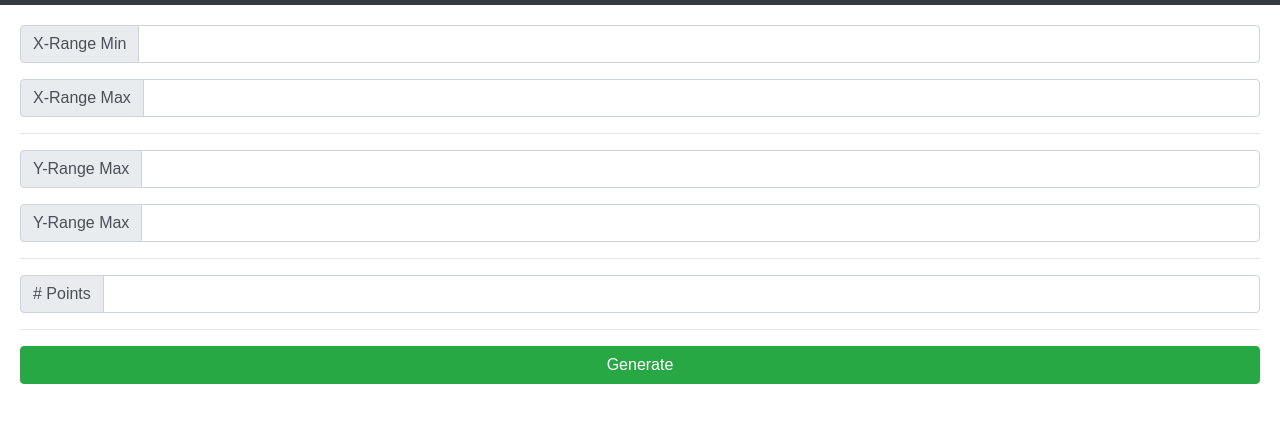
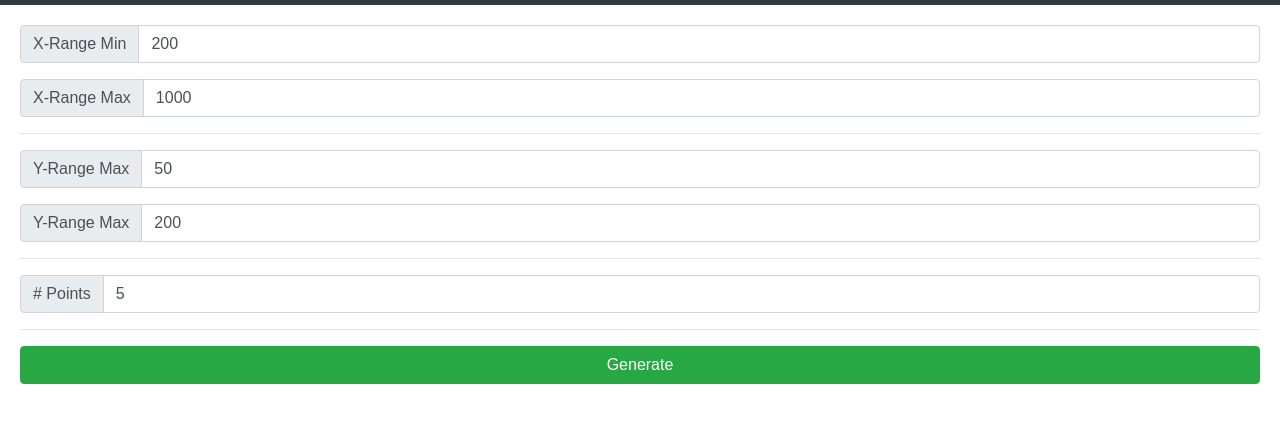
Before and after one commit to henrytwo/MohanTortureDevice, a plain HTML site: page index.html in a window 1280 px wide. Shown: the part 51-474 px from the top of the page. Drawn offline with nearby package versions, Linux system fonts and the light colour scheme.

Commit message:
Default values

```diff
--- a/index.html
+++ b/index.html
@@ -39,14 +39,14 @@
             <div class="input-group-prepend">
                 <span class="input-group-text" id="inputGroup-sizing-default">X-Range Min</span>
             </div>
-            <input id="xMin" type="text" class="form-control" aria-label="Default" aria-describedby="inputGroup-sizing-default">
+            <input id="xMin" type="text" class="form-control" aria-label="Default" aria-describedby="inputGroup-sizing-default" value="200">
         </div>
 
         <div class="input-group mb-3">
             <div class="input-group-prepend">
                 <span class="input-group-text" id="inputGroup-sizing-default">X-Range Max</span>
             </div>
-            <input id="xMax" type="text" class="form-control" aria-label="Default" aria-describedby="inputGroup-sizing-default">
+            <input id="xMax" type="text" class="form-control" aria-label="Default" aria-describedby="inputGroup-sizing-default" value="1000">
         </div>
 
         <hr>
@@ -55,14 +55,14 @@
             <div class="input-group-prepend">
                 <span class="input-group-text" id="inputGroup-sizing-default">Y-Range Max</span>
             </div>
-            <input id="yMin" type="text" class="form-control" aria-label="Default" aria-describedby="inputGroup-sizing-default">
+            <input id="yMin" type="text" class="form-control" aria-label="Default" aria-describedby="inputGroup-sizing-default" value="50">
         </div>
 
         <div class="input-group mb-3">
             <div class="input-group-prepend">
                 <span class="input-group-text" id="inputGroup-sizing-default">Y-Range Max</span>
             </div>
-            <input id="yMax" type="text" class="form-control" aria-label="Default" aria-describedby="inputGroup-sizing-default">
+            <input id="yMax" type="text" class="form-control" aria-label="Default" aria-describedby="inputGroup-sizing-default" value="200">
         </div>
 
         <hr>
@@ -71,7 +71,7 @@
             <div class="input-group-prepend">
                 <span class="input-group-text" id="inputGroup-sizing-default"># Points</span>
             </div>
-            <input id="numPoints" type="text" class="form-control" aria-label="Default" aria-describedby="inputGroup-sizing-default">
+            <input id="numPoints" type="text" class="form-control" aria-label="Default" aria-describedby="inputGroup-sizing-default" value="5">
         </div>
 
         <hr>
```
